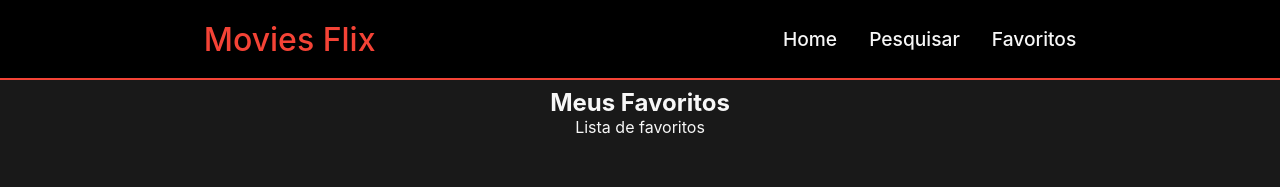
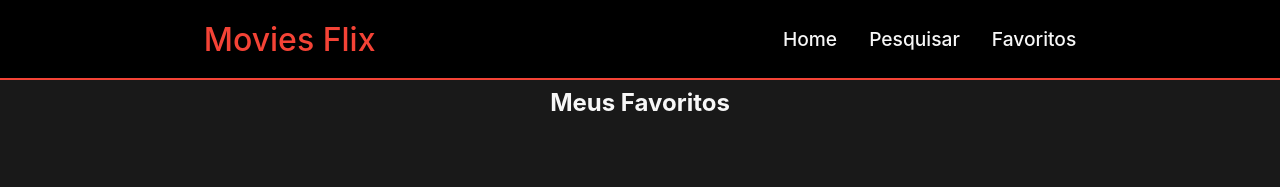
Before and after one commit to danieldelimajj/movies-app, a React (Create React App) app: page /favorites in a window 1280 px wide. Shown: the top 187 px of the page. Built offline with nearby package versions, Linux system fonts and the light colour scheme.

Commit message:
finalizei a parte de adicionar vídeos favoritos

```diff
--- a/src/pages/Favorites/index.js
+++ b/src/pages/Favorites/index.js
@@ -2,16 +2,20 @@ import styles from './Favorites.module.css';
 import Header from '../../components/Header';
 import Container from '../../components/Container';
 import Footer from '../../components/Footer';
+import VideoList from '../../components/VideoList'
+import { useFavoriteContext } from '../../contexts/Favorites';
 
 
 function Favorites() {
+
+    const { favorite } = useFavoriteContext()
     return(
         <>
             <Header />
             <Container>
                 <section className={styles.favorites}>
                  <h2>Meus Favoritos</h2>
-                    Lista de favoritos
+                   { <VideoList videos={favorite} /> }
                 </section>
             </Container>
             <Footer />
```
